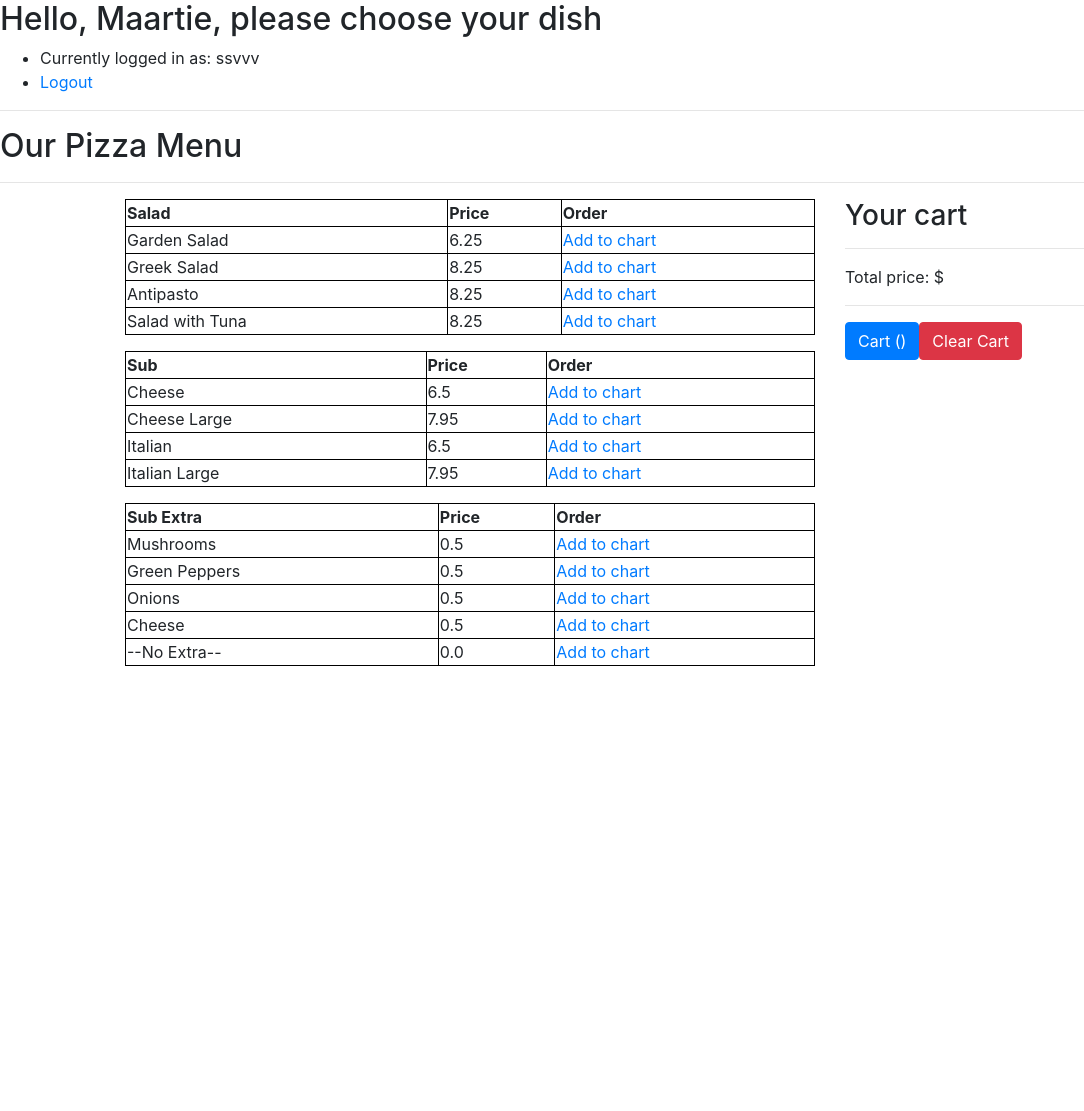
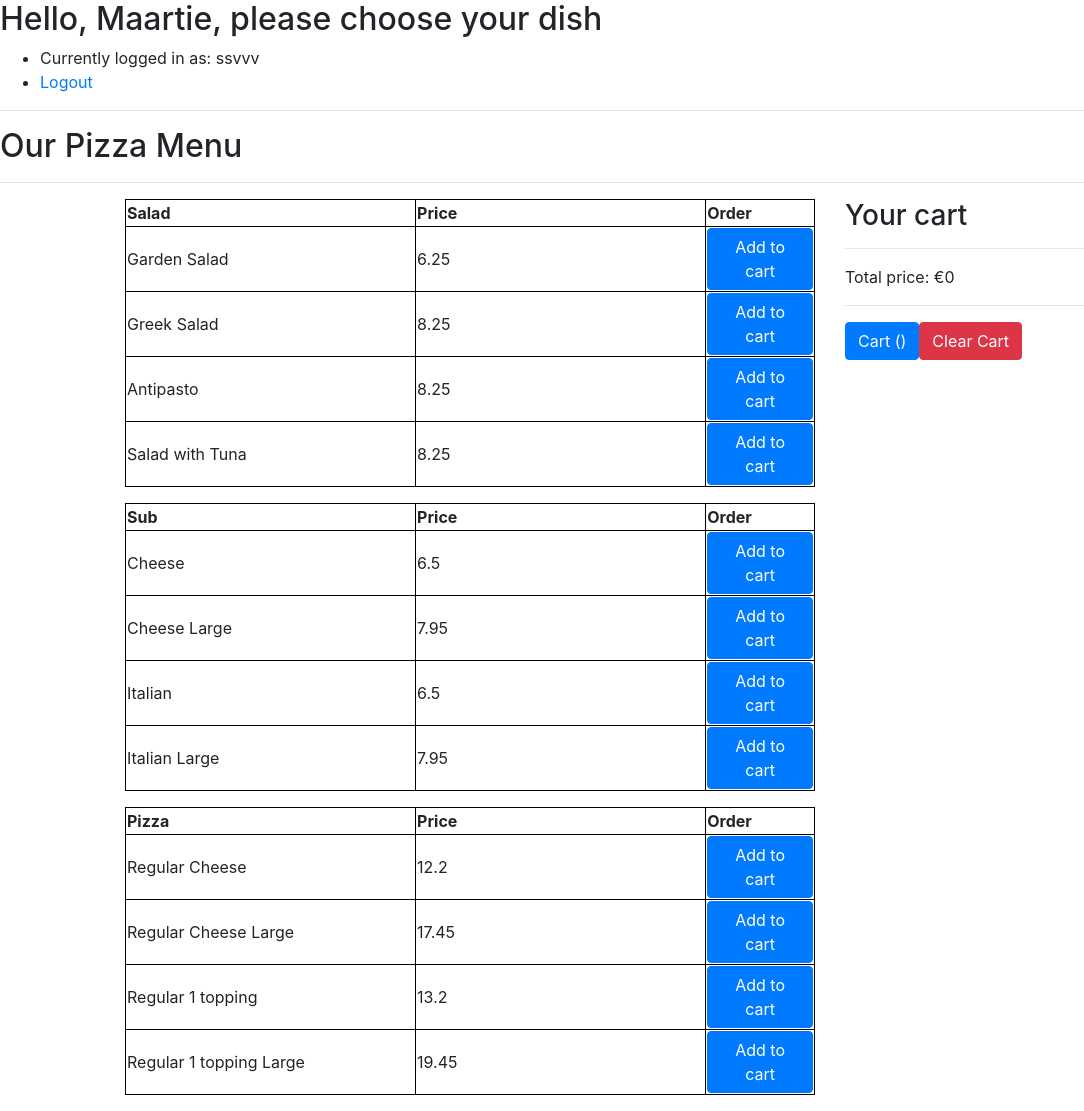
Before and after one commit to MaartenSchuilenburg/project3, a Django app: page / in a window 1280 px wide. Shown: the whole page, without its empty margins (0-1084 px from the left). Before the commit the page ends 666 px from the top, so only its background shows below. Run offline with Django 3.2, Linux system fonts and the light colour scheme; a user stored in the database is signed in; data comes from the database, SQL or seed files in the repository; both versions use the stored data as it was after the commit; some libraries are stand-ins or nearby versions.

Commit message:
improved sub extra functionality

```diff
--- a/orders/forms.py
+++ b/orders/forms.py
@@ -4,8 +4,8 @@ from django.contrib.auth.models import User
 
 
 class SignUpForm(UserCreationForm):
-    first_name = forms.CharField(max_length=30, required=False, help_text='Optional.')
-    last_name = forms.CharField(max_length=30, required=False, help_text='Optional.')
+    first_name = forms.CharField(max_length=30, required=True, help_text='Required.')
+    last_name = forms.CharField(max_length=30, required=True, help_text='Required.')
     email = forms.EmailField(max_length=254, help_text='Required. Inform a valid email address.')
 
     class Meta:
--- a/orders/static/orders/index.js
+++ b/orders/static/orders/index.js
@@ -1,33 +1,28 @@
 
 document.addEventListener('DOMContentLoaded', () => {
-
-    //test
-    /*
-    document.querySelectorAll('add-to-cart').forEach(a => {
-        a.onclick = () => {
-            var name = $(this).data('name');
-            var price = Number($(this).data('price'));
-            console.log(name+"price"+price);
-            //document.querySelector('#test').innerHTML = "teston";
-        };
-    });
-    */
-
-
 
 
 });
 
-/*
-$('#myModal').on('shown.bs.modal', function () {
-    $('#myInput').trigger('focus')
-});
 
-
-*/
 
 var totalPriceCart = 0;
 var totalItemsCart = 0;
+var choosenSub = [];
+var choosenExtra = [];
+
+function myFunction(item) {
+    var itemDescription = item.getAttribute("data-name");
+    choosenSub = itemDescription;
+};
+
+function addExtra(choosenExtra) {
+
+    choosenExtra = choosenExtra.value;
+    console.log(choosenSub);
+    console.log(choosenExtra);
+};
+
 
 function sendToCart(item) {
     var itemDescription = item.getAttribute("data-name");
@@ -41,7 +36,6 @@ function sendToCart(item) {
     document.getElementById('total-count-cart').innerHTML = totalItemsCart;
 
     addToShoppingCartList(itemDescription, itemPrice);
-    //alert("This is a " + itemDescription + " costing: " + itemPrice);
 };
 
 
@@ -55,3 +49,23 @@ function addToShoppingCartList(description, price) {
     document.querySelector('#shopping-cart-list').append(li);
 
 };
+
+
+
+
+
+
+
+
+
+
+
+//addToShoppingCartList(choosenExtra.value, 0.50);
+
+/*
+$('#myModal').on('shown.bs.modal', function () {
+    $('#myInput').trigger('focus')
+});
+
+
+*/
--- a/orders/static/orders/styles.css
+++ b/orders/static/orders/styles.css
@@ -9,3 +9,7 @@ table, th, td {
 /* body {
     font-family: sans-serif;
 } */
+button {
+    margin:auto;
+    display:block;
+}
--- a/orders/templates/orders/base.html
+++ b/orders/templates/orders/base.html
@@ -14,6 +14,7 @@
     <script src="https://cdnjs.cloudflare.com/ajax/libs/popper.js/1.14.7/umd/popper.min.js" integrity="sha384-UO2eT0CpHqdSJQ6hJty5KVphtPhzWj9WO1clHTMGa3JDZwrnQq4sF86dIHNDz0W1" crossorigin="anonymous"></script>
     <script src="https://stackpath.bootstrapcdn.com/bootstrap/4.3.1/js/bootstrap.min.js" integrity="sha384-JjSmVgyd0p3pXB1rRibZUAYoIIy6OrQ6VrjIEaFf/nJGzIxFDsf4x0xIM+B07jRM" crossorigin="anonymous"></script>
 
+
     <link rel="stylesheet" href="{% static 'orders/styles.css' %}"/>
     <script type="text/javascript" src="{% static 'orders/index.js' %}"/></script>
 
--- a/orders/templates/orders/menu.html
+++ b/orders/templates/orders/menu.html
@@ -15,9 +15,13 @@
 
 <div class="container">
     <div class="row">
+
+        <!--Pizza Menu-->
         <div class="menu col-8">
+            <!--Salad table -->
             <ul>
                 <table style="width:100%">
+                <div class ="row">
                     <tr>
                         <th>Salad</th>
                         <th>Price</th>
@@ -25,61 +29,68 @@
                     </tr>
                     {% for salad in salads %}
                     <tr>
-                        <td>{{ salad.description }}</td>
-                        <td>{{ salad.price }}</td>
-                        <td><a href="#" data-name="{{ salad.description }}" data-price="{{ salad.price }}" class="add-to-cart" onclick="sendToCart(this)">Add to chart</a></td>
+                        <td width="40%">{{ salad.description }}</td>
+                        <td width="40%"> {{ salad.price }}</td>
+                        <td width="15%"><a href="#" data-name="{{ salad.description }}" data-price="{{ salad.price }}" class="add-to-cart btn btn-primary" onclick="sendToCart(this)">Add to cart</a></td>
                     </tr>
                     {% empty %}
                         <th>No Salads</th>
                         <th>No Salads</th>
                         <th>No Salads</th>
                     {% endfor %}
+                </div>
                 </table>
             </ul>
 
+            <!--Sub table -->
             <ul>
                 <table style="width:100%">
                     <tr>
                         <th>Sub</th>
                         <th>Price</th>
+                        {% comment %} <th>Add extra (+0.50)</th> {% endcomment %}
                         <th>Order</th>
                     </tr>
                     {% for sub in subs %}
                     <tr>
-                        <td>{{ sub.description }}</td>
-                        <td>{{ sub.price }}</td>
-                        <td><a href="">Add to chart</a></td>
+                        <td width="40%">{{ sub.description }}</td>
+                        <td width="40%">{{ sub.price }}</td>
+                        {% comment %} <td width="20%"><button class="w3-button w3-black">+</button></td> {% endcomment %}
+                        <td width="15%"><a href="#" data-name="{{ sub.description }}" data-price="{{ sub.price }}" class="btn btn-primary" onclick="myFunction(this)" data-toggle="modal" data-target="#modal-extra">Add to cart</a></td>
                     </tr>
                     {% empty %}
                         <th>No Sub</th>
                         <th>No Sub</th>
+                        {% comment %} <th>No Sub</th> {% endcomment %}
                         <th>No Sub</th>
                     {% endfor %}
                 </table>
             </ul>
 
+            <!--Pizza table -->
             <ul>
                 <table style="width:100%">
                     <tr>
-                        <th>Sub Extra</th>
+                        <th>Pizza</th>
                         <th>Price</th>
                         <th>Order</th>
                     </tr>
-                    {% for extra in subextra %}
+                    {% for pizza in pizzas %}
                     <tr>
-                        <td>{{ extra.description }}</td>
-                        <td>{{ extra.price }}</td>
-                        <td><a href="">Add to chart</a></td>
+                        <td width="40%">{{ pizza.description }}</td>
+                        <td width="40%">{{ pizza.price }}</td>
+                        <td width="15%"><a href="" class="btn btn-primary">Add to cart</a></td>
                     </tr>
                     {% empty %}
-                        <th>No Sub</th>
-                        <th>No Sub</th>
-                        <th>No Sub</th>
+                        <th>No Pizza</th>
+                        <th>No Pizza</th>
+                        <th>No Pizza</th>
                     {% endfor %}
                 </table>
             </ul>
 
         </div>
+        <!--End Pizza Menu-->
 
         <div class="shopping-cart col-4">
             <h3>Your cart</h3>
@@ -88,13 +99,13 @@
                 </ul>
             </div>
             <hr>
-            <div>Total price: $<span class="total-cart" id="shopping-cart-total"></span></div>
+            <div>Total price: €<span class="total-cart" id="shopping-cart-total">0</span></div>
 
             <hr>
             <!-- Button trigger modal -->
             <button type="button" class="btn btn-primary" data-toggle="modal" data-target="#cart">Cart (<span id="total-count-cart"></span>)</button><button class="clear-cart btn btn-danger">Clear Cart</button>
 
-            <!-- Modal -->
+            <!-- Modal Check out-->
             <div class="modal fade" id="cart" tabindex="-1" role="dialog" aria-labelledby="exampleModalLabel" aria-hidden="true">
             <div class="modal-dialog" role="document">
                 <div class="modal-content">
@@ -109,25 +120,52 @@
                     <table class="show-cart table">
 
                     </table>
-                    <div>Total price: $<span id="shopping-cart-total-modal"></span></div>
+                    <div>Total price: €<span id="shopping-cart-total-modal">0</span></div>
                 </div>
                 <div class="modal-footer">
                     <button type="button" class="btn btn-secondary" data-dismiss="modal">Close</button>
                     <button type="button" class="btn btn-primary">Confirm order</button>
+
                 </div>
                 </div>
             </div>
             </div>
 
         </div>
-    </div>
 
 
-
+    </div>
 
 </div>
 
-
+<!-- Modal Sub extra's-->
+<div class="modal fade" id="modal-extra" tabindex="-1" role="dialog" aria-labelledby="exampleModalLabel" aria-hidden="true">
+<div class="modal-dialog" role="document">
+    <div class="modal-content">
+    <div class="modal-header">
+        <h5 class="modal-title" id="exampleModalLabel">Cart</h5>
+        <button type="button" class="close" data-dismiss="modal" aria-label="Close">
+        <span aria-hidden="true">&times;</span>
+        </button>
+    </div>
+    <form>
+        <div class="modal-body">
+            Which extra would you like with your sub?
+                <select onchange="addExtra(this)" id="select_id">
+                    {% for extra in subextra %}
+                    <option value="{{ extra.description }}">{{ extra.description }} (€{{ extra.price }})</option>
+                    {% endfor %}
+                </select>
+        </div>
+        <div class="modal-footer">
+            <button type="button" class="btn btn-secondary" data-dismiss="modal">Leave</button>
+            <button type="button" class="btn btn-primary">Add to cart</a>
+            {% comment %} <a href="#" data-name="{{ salad.description }}" data-price="{{ salad.price }}" class="add-to-cart btn btn-primary" onclick="sendToCart(this)">Add to cart</a></td> {% endcomment %}
+        </div>
+    </form>
+    </div>
+</div>
+</div>
 
 
 {% endblock %}
--- a/orders/views.py
+++ b/orders/views.py
@@ -16,6 +16,7 @@ def index(request):
         "salads": Salads.objects.all(),
         "subs": Subs.objects.all(),
         "subextra":SubExtra.objects.all(),
+        "pizzas":Pizza.objects.all(),
     }
     return render(request, "orders/menu.html", context)
 
```
Also changed, not shown: db.sqlite3.
